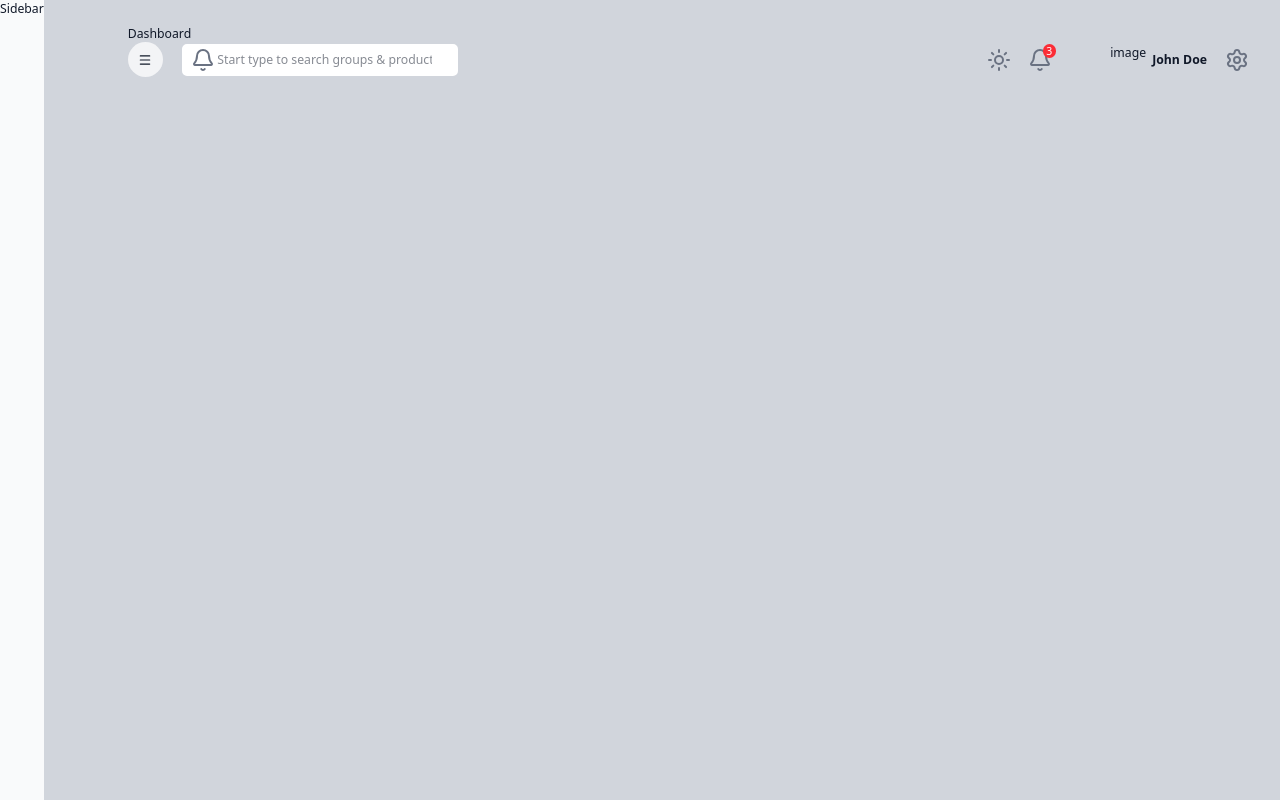
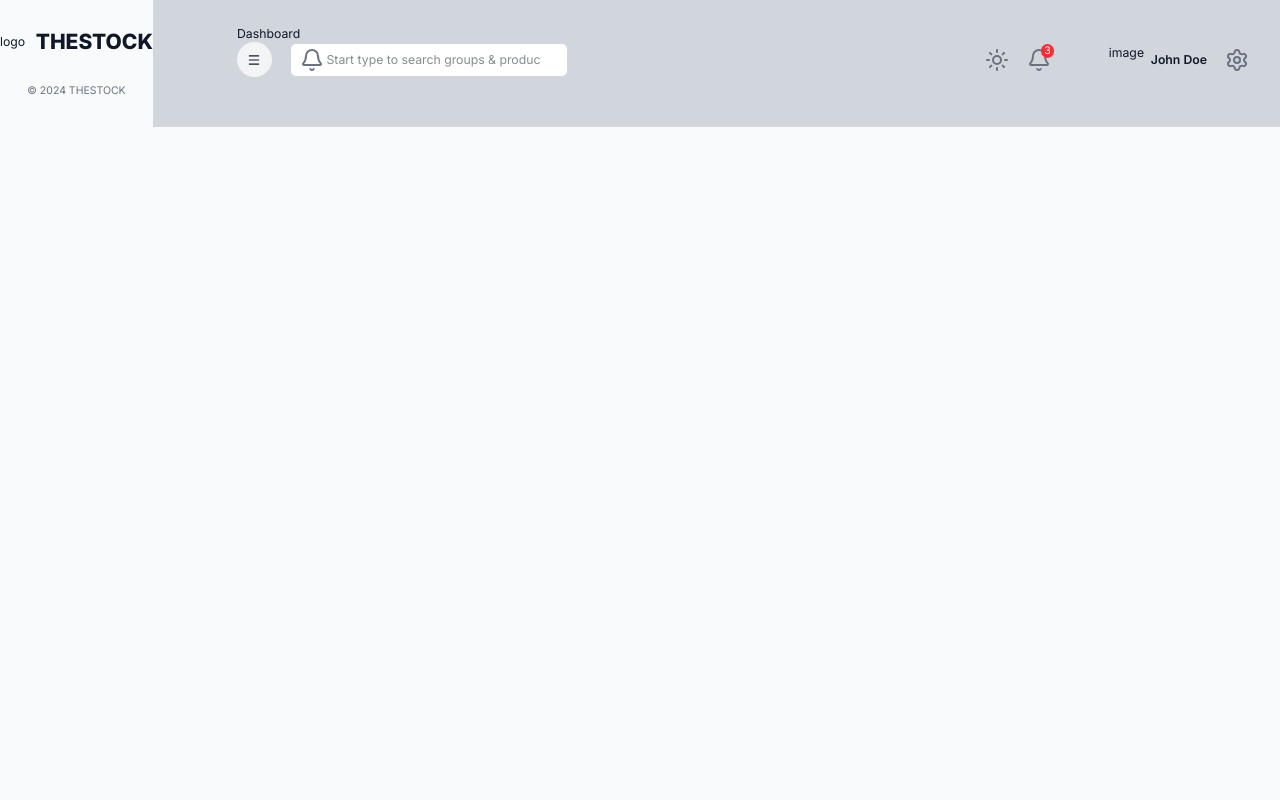
Before and after one commit to TR-Alexis/invt-management, a Next.js app: page / in a window 1280 px wide. Built offline with nearby package versions, Linux system fonts and the light colour scheme.

Commit message:
sidebar updated

```diff
--- /dev/null
+++ b/src/app/(components)/Sidebar/index.tsx
@@ -0,0 +1,32 @@
+"use client";
+import { Menu } from "lucide-react";
+import React from "react";
+
+const Sidebar = () => {
+  return (
+    <div>
+        {/* TOP LOGO */}
+      <div className="flex gap-3 justify-between md:justify-normal items-center pt-8">
+        <div>logo</div>
+        <h1 className="font-extrabold text-2xl">THESTOCK</h1>
+        <button
+          className="md:hidden px-3 py-3 bg-gray-100 rounded-full hover:bg-blue-100"
+          onClick={() => {}}
+        >
+          <Menu className="w-4 h-4" />
+        </button>
+      </div>
+      {/* LINKS */}
+      <div className="flex-grow mt-8">
+        {/* links here */}
+      </div>
+
+      {/* FOOTER */}
+      <div>
+        <p className="text-center text-xs text-gray-500">&copy; 2024 THESTOCK</p>
+      </div>
+    </div>
+  );
+};
+
+export default Sidebar;
--- a/src/app/dashboardWrapper.tsx
+++ b/src/app/dashboardWrapper.tsx
@@ -1,11 +1,12 @@
 import React from 'react'
-import Navbar from './(components)/Navbar'
+import Navbar from '@/app/(components)/Navbar'
+import Sidebar from '@/app/(components)/Sidebar'
 
 
 const DashboardWrapper = ( {children} : {children: React.ReactNode}) => {
   return (
     <div className= {`light flex bg-gray-50 text-gray-900 w-full min-h-screen`} >
-      Sidebar
+      <Sidebar />
       <main className={`flex flex-col w-full h-full py-7 px-9 bg-gray-300 md:pl-24`}>
       {children}
       <Navbar />
--- a/src/app/layout.tsx
+++ b/src/app/layout.tsx
@@ -1,17 +1,9 @@
 import type { Metadata } from "next";
-import { Geist, Geist_Mono } from "next/font/google";
+import { Inter } from "next/font/google";
 import "./globals.css";
 import DashboardWrapper from "./dashboardWrapper";
 
-const geistSans = Geist({
-  variable: "--font-geist-sans",
-  subsets: ["latin"],
-});
-
-const geistMono = Geist_Mono({
-  variable: "--font-geist-mono",
-  subsets: ["latin"],
-});
+const inter = Inter({ subsets: ["latin"] });
 
 export const metadata: Metadata = {
   title: "Create Next App",
@@ -24,14 +16,9 @@
   children: React.ReactNode;
 }>) {
   return (
-    <html
-      lang="en"
-      className={`${geistSans.variable} ${geistMono.variable} h-full antialiased light`}
-    >
-      <body className="min-h-full flex flex-col">
-        <DashboardWrapper>
-        {children}
-        </DashboardWrapper>
+    <html lang="en">
+      <body className={inter.className}>
+        <DashboardWrapper>{children}</DashboardWrapper>
       </body>
     </html>
   );
```
Also changed, not shown: 1 other file (tests, documents, lock files or other folders).
